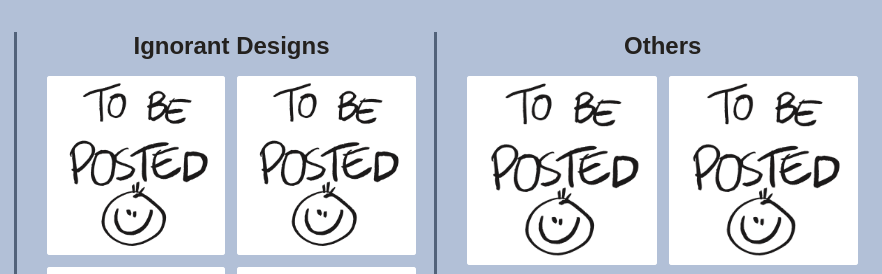
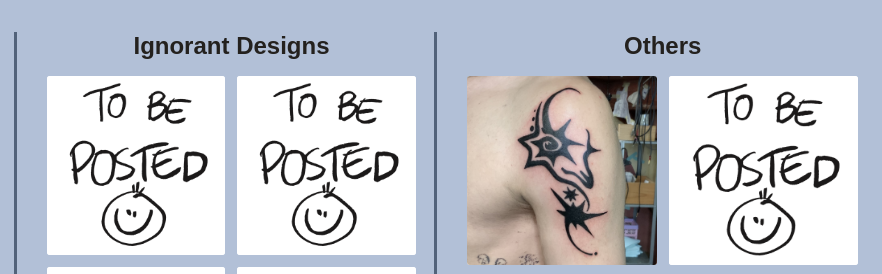
Before and after one commit to moiotuka/blog, a plain HTML site: page tattoo.html in a window 1280 px wide. Shown: the part 179-453 px from the top of the page, 398-1280 px from the left. Drawn offline with Linux system fonts and the light colour scheme.

```diff
--- a/tattoo.html
+++ b/tattoo.html
@@ -223,7 +223,7 @@
     <section class="design-section">
       <h2>Others</h2>
       <div class="gallery" aria-label="Other designs">
-        <img src="images/tobeposted.png" alt="Other design 1">
+        <img src="images/tattoootto.jpeg" alt="Tattoo per l'Otto!!L'estimo!!!!">
         <img src="images/tobeposted.png" alt="Other design 2">
         <img src="images/tobeposted.png" alt="Other design 3">
         <img src="images/tobeposted.png" alt="Other design 4">
```
